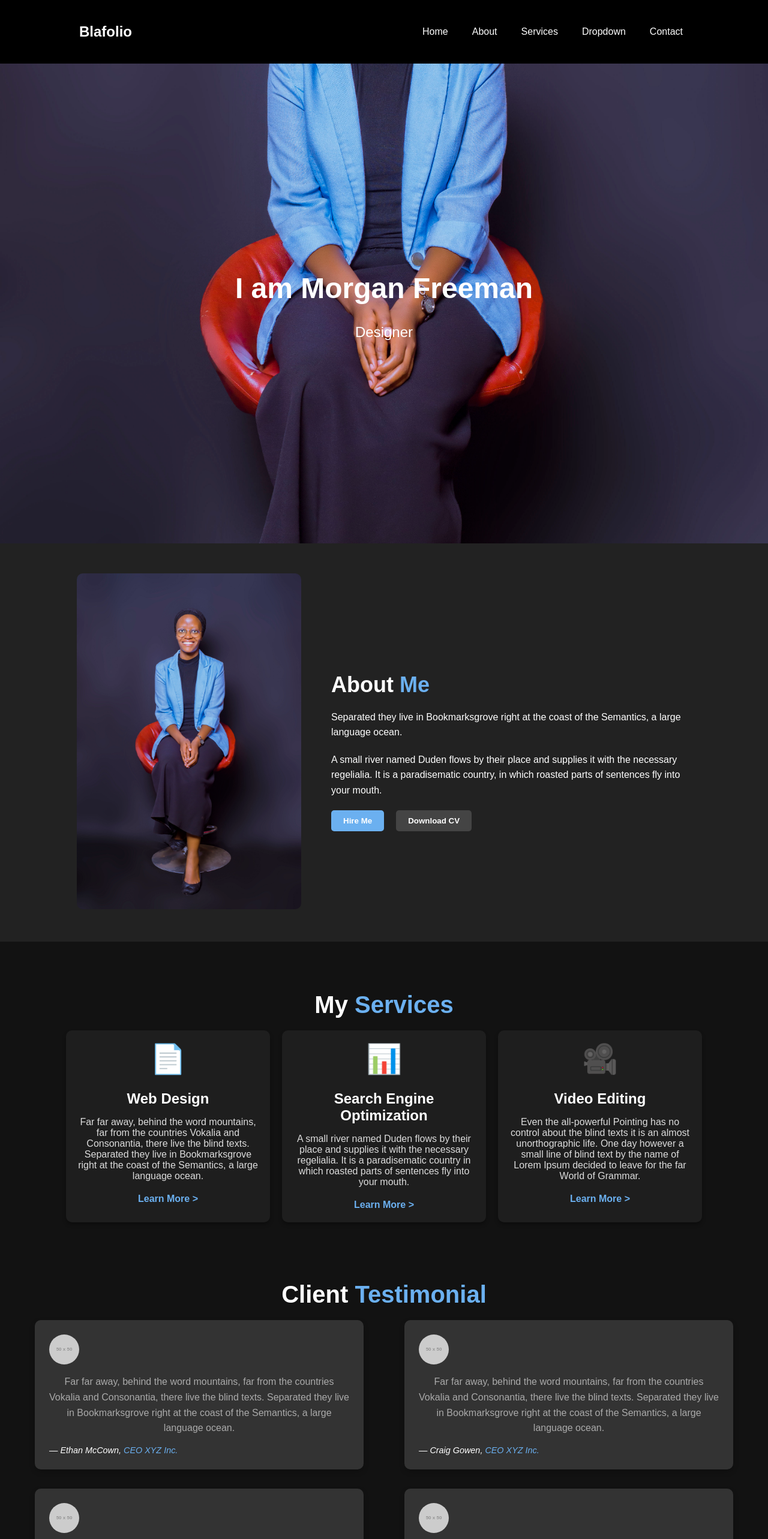
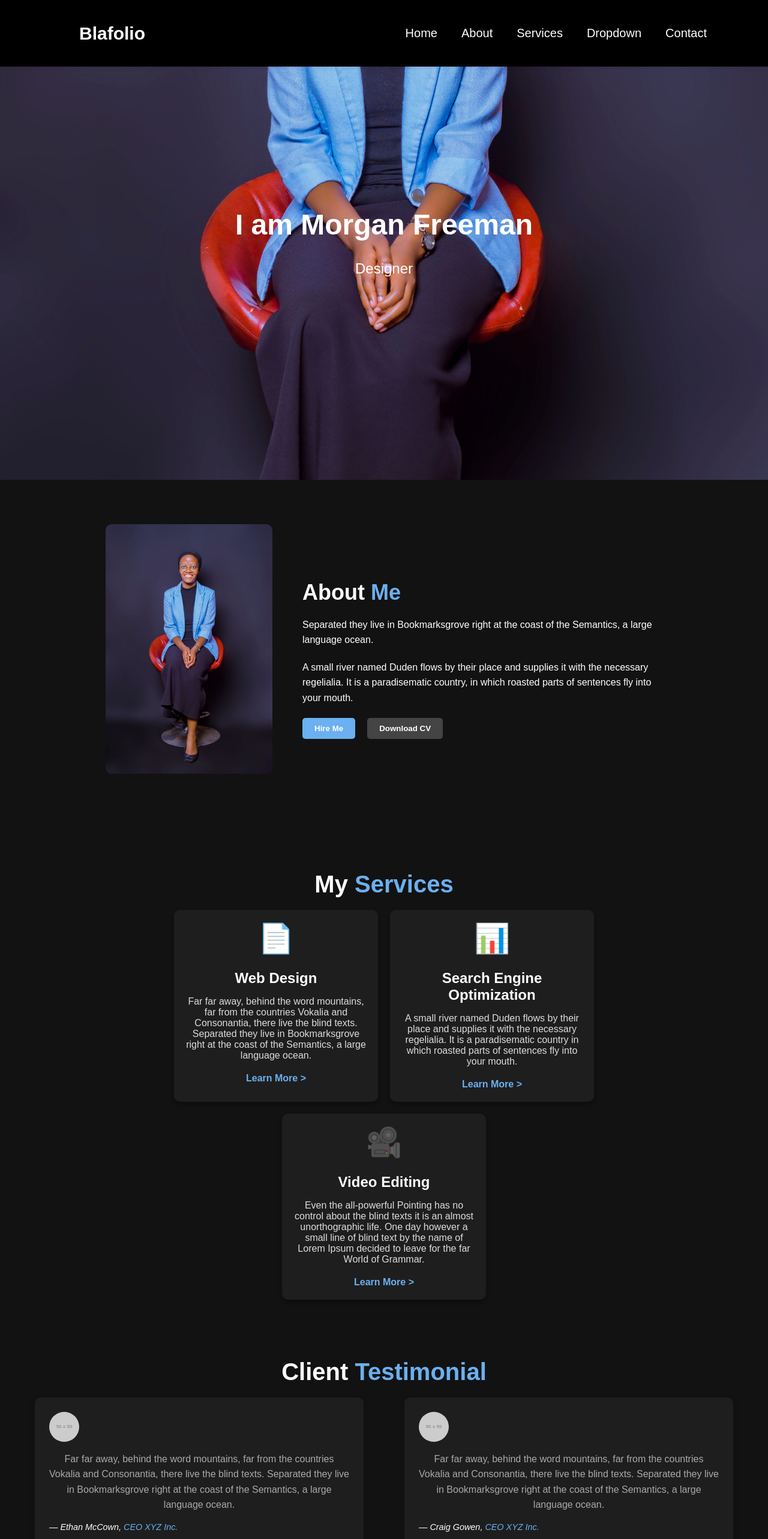
Before and after one commit to UBlandine/alx-portfolio, a React (Create React App) app: page / in a window 1280 px wide. Shown: the top 2566 px of the page at 60% size. Built offline with nearby package versions, Linux system fonts and the light colour scheme.

Commit message:
Updated page

```diff
--- a/src/components/About/About.css
+++ b/src/components/About/About.css
@@ -1,7 +1,8 @@
 .about {
-  background-color: #222;
+  /* background-color: #222; */
   color: #fff;
-  padding: 50px 10%;
+  padding: 50px 5%;
+    margin: 1.5rem 7rem;
 }
 
 .about-container {
--- a/src/components/Home/Home.css
+++ b/src/components/Home/Home.css
@@ -3,16 +3,23 @@ body {
   font-family: Arial, sans-serif;
 }
 .navbar {
+  position: fixed; /* Makes the navbar fixed at the top */
+  top: 0; /* Aligns it to the top of the viewport */
+  left: 0; /* Ensures it starts at the left edge */
+  width: 100%; /* Spans the full width of the viewport */
+  z-index: 1000; /* Ensures it stays above other elements */
   display: flex;
   justify-content: space-between;
   align-items: center;
   padding: 20px;
   background-color: black;
   color: white;
+  box-shadow: 0 2px 5px rgba(0, 0, 0, 0.1); /* Optional: Adds a shadow for better visibility */
 }
 
+
 .logo {
-  font-size: 24px;
+  font-size: 30px;
   margin: 0 7rem;
   font-weight: bold;
 }
@@ -29,6 +36,7 @@ body {
   color: white;
   text-decoration: none;
   font-weight: 500;
+  font-size: 20px;
   padding: 10px;
   transition: color 0.3s;
 }
@@ -67,7 +75,7 @@ body {
 }
 
 .dropdown a:hover {
-  background: #00d1b2;
+  background: #6bb0f0;
   color: black;
 }
 
--- a/src/components/Services/Services.css
+++ b/src/components/Services/Services.css
@@ -9,6 +9,7 @@ body {
 .services-section {
   text-align: center;
   padding: 50px 20px;
+  margin: 1.5rem 7rem;
 }
 
 .services-title {
@@ -78,7 +79,7 @@ body {
   display: flex;
   flex-direction: column;
   align-items: flex-start;
-  background-color: #333;
+  background-color: #1e1e1e;
   padding: 1.5rem;
   border-radius: 10px;
   box-shadow: 0 4px 10px rgba(0, 0, 0, 0.2);
```
